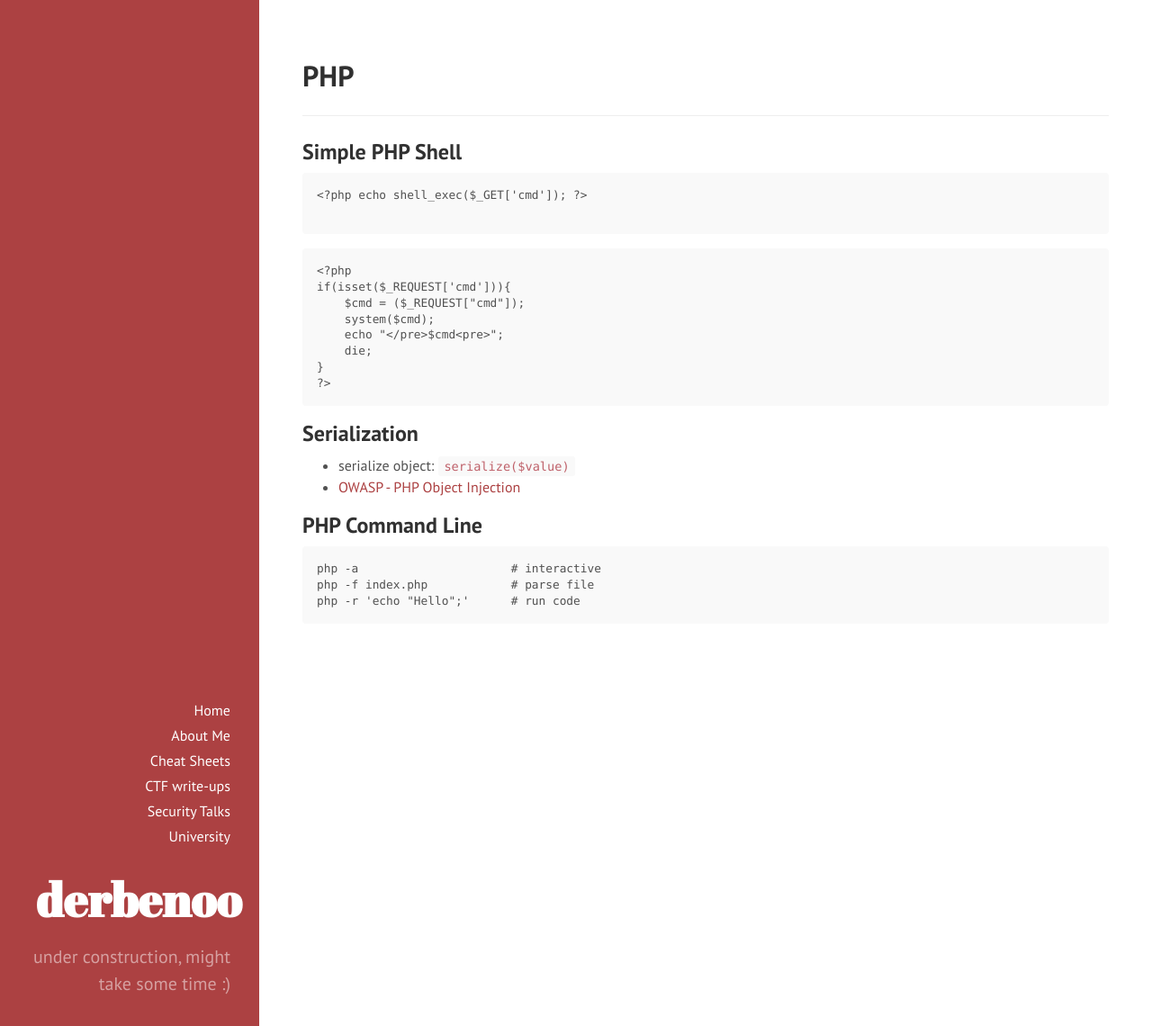
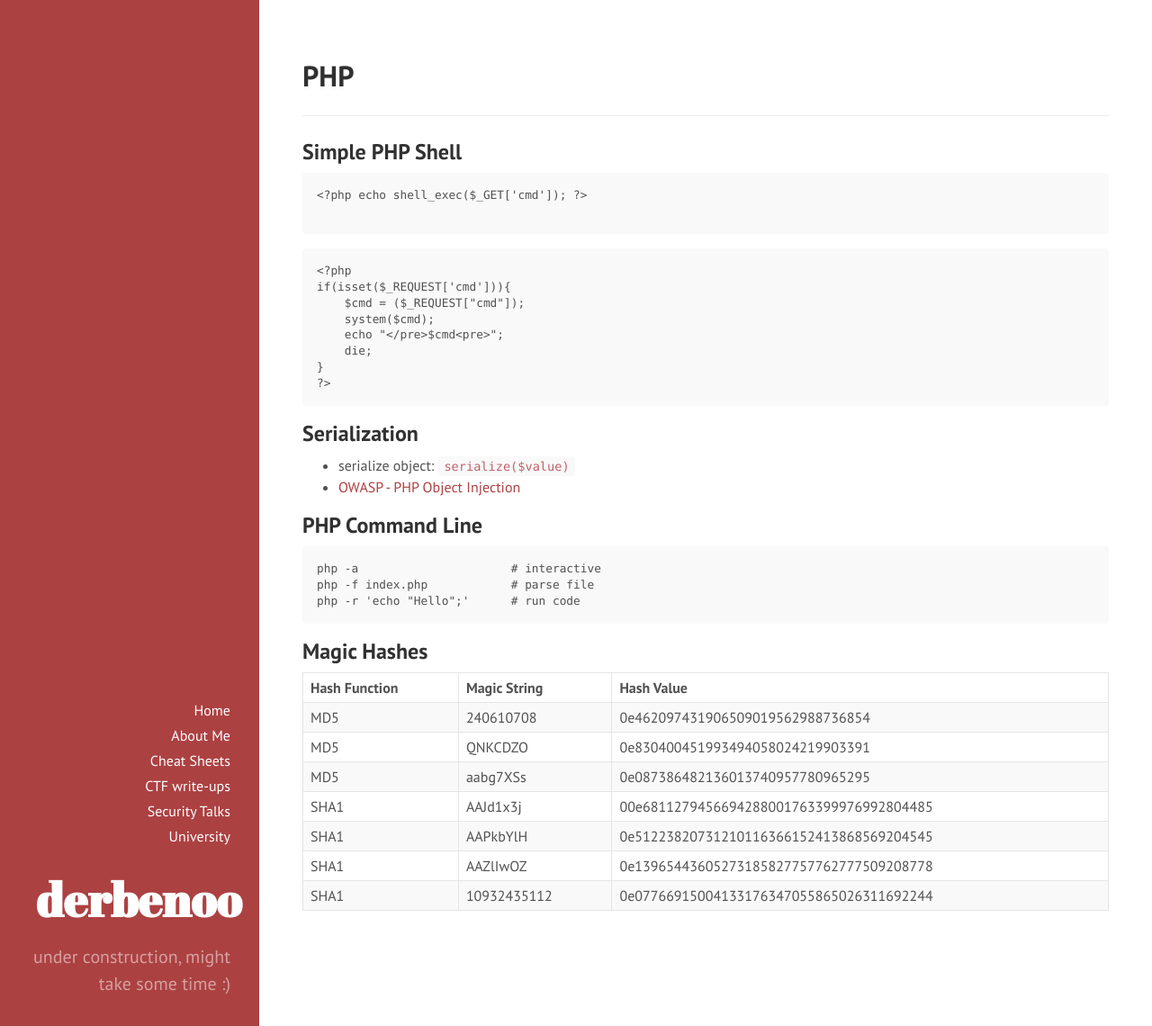
Before and after one commit to derbenoo/derbenoo.github.io, a Jekyll site: the page built from _posts/cheat-sheets/2017-09-23-php.md, in a window 1280 px wide and 1140 px high. Shown: the whole window at 90% size. Built offline with Jekyll 4.4.1, drawn with Linux system fonts in a browser that asks for light colours.

Commit message:
Extended cheat-sheet

````diff
--- a/_posts/cheat-sheets/2017-09-23-php.md
+++ b/_posts/cheat-sheets/2017-09-23-php.md
@@ -37,3 +37,15 @@
 php -f index.php            # parse file
 php -r 'echo "Hello";'      # run code
 ```
+
+## Magic Hashes
+
+| Hash Function | Magic String    | Hash Value                               |
+| :------------ | :-------------- | :--------------------------------------- |
+| MD5           | 240610708       | 0e462097431906509019562988736854         |
+| MD5           | QNKCDZO         | 0e830400451993494058024219903391         |
+| MD5           | aabg7XSs        | 0e087386482136013740957780965295         |
+| SHA1          | AAJd1x3j        | 00e6811279456694288001763399976992804485 |
+| SHA1          | AAPkbYlH        | 0e51223820731210116366152413868569204545 |
+| SHA1          | AAZlIwOZ        | 0e13965443605273185827757762777509208778 |
+| SHA1          | 10932435112     | 0e07766915004133176347055865026311692244 |
````
Also changed, not shown: _posts/cheat-sheets/2017-09-23-gdb_python_peda.md (+1 -1 lines), _posts/cheat-sheets/2017-09-24-gdb.md (added, +15 -0 lines).
